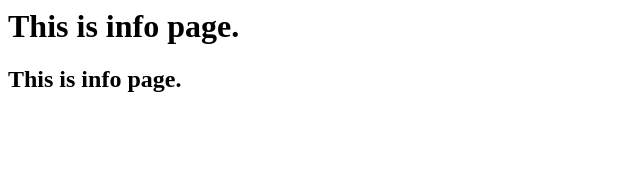
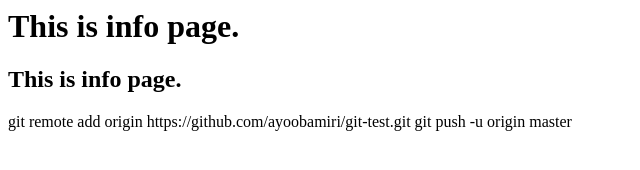
Before and after one commit to ayoobamiri/git-test, a plain HTML site: page info.html in a window 1280 px wide. Shown: the whole page, without its empty margins (0-640 px from the left). Drawn offline with Linux system fonts and the light colour scheme.

Commit message:
first commit

```diff
--- a/info.html
+++ b/info.html
@@ -7,5 +7,8 @@
 <body>
     <h1>This is info page.</h1>
     <h2>This is info page.</h2>
+    <p>git remote add origin https://github.com/ayoobamiri/git-test.git
+        git push -u origin master
+        </p>
 </body>
 </html>
```
Also changed, not shown: index.html (+1 -0 lines).
